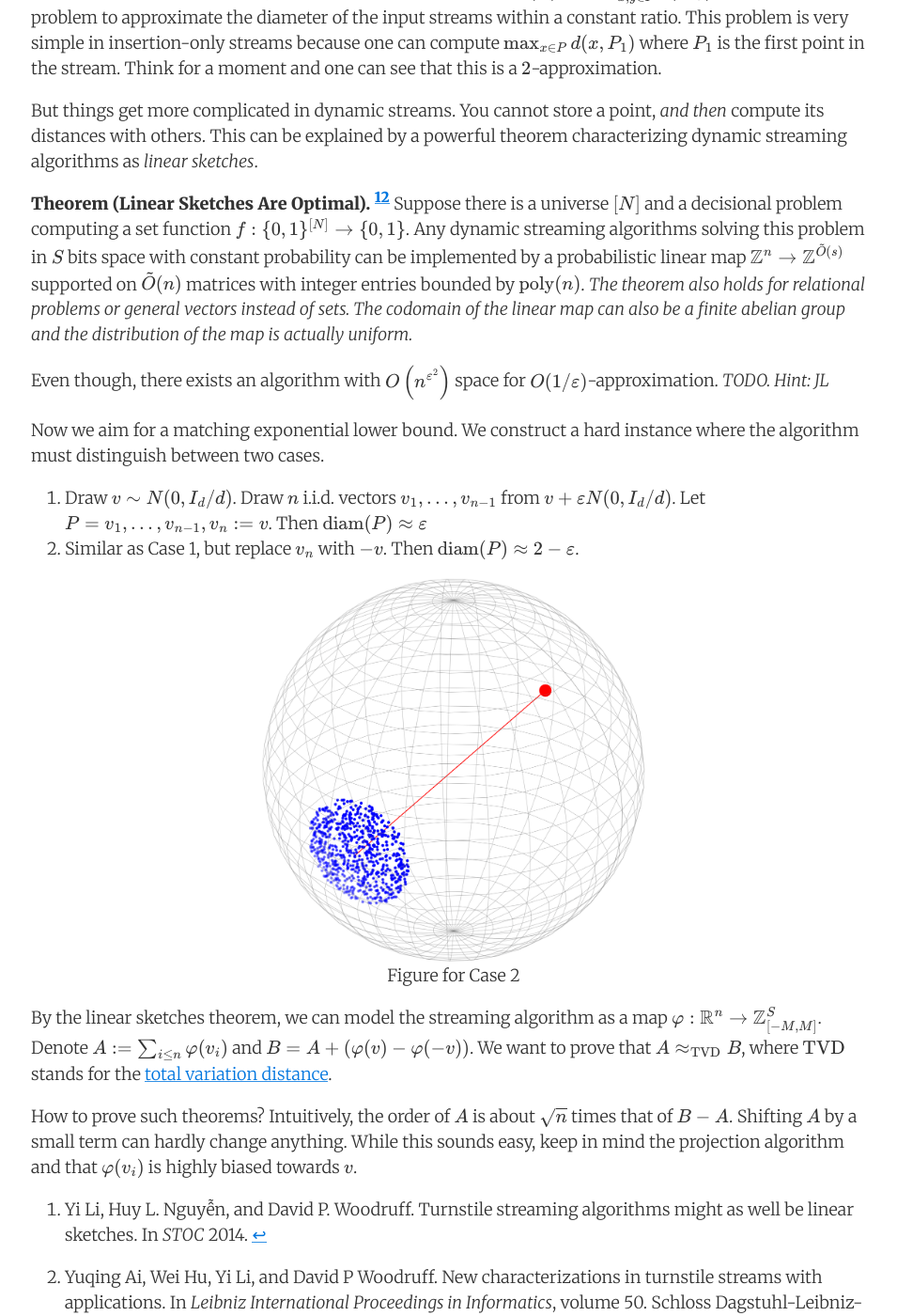
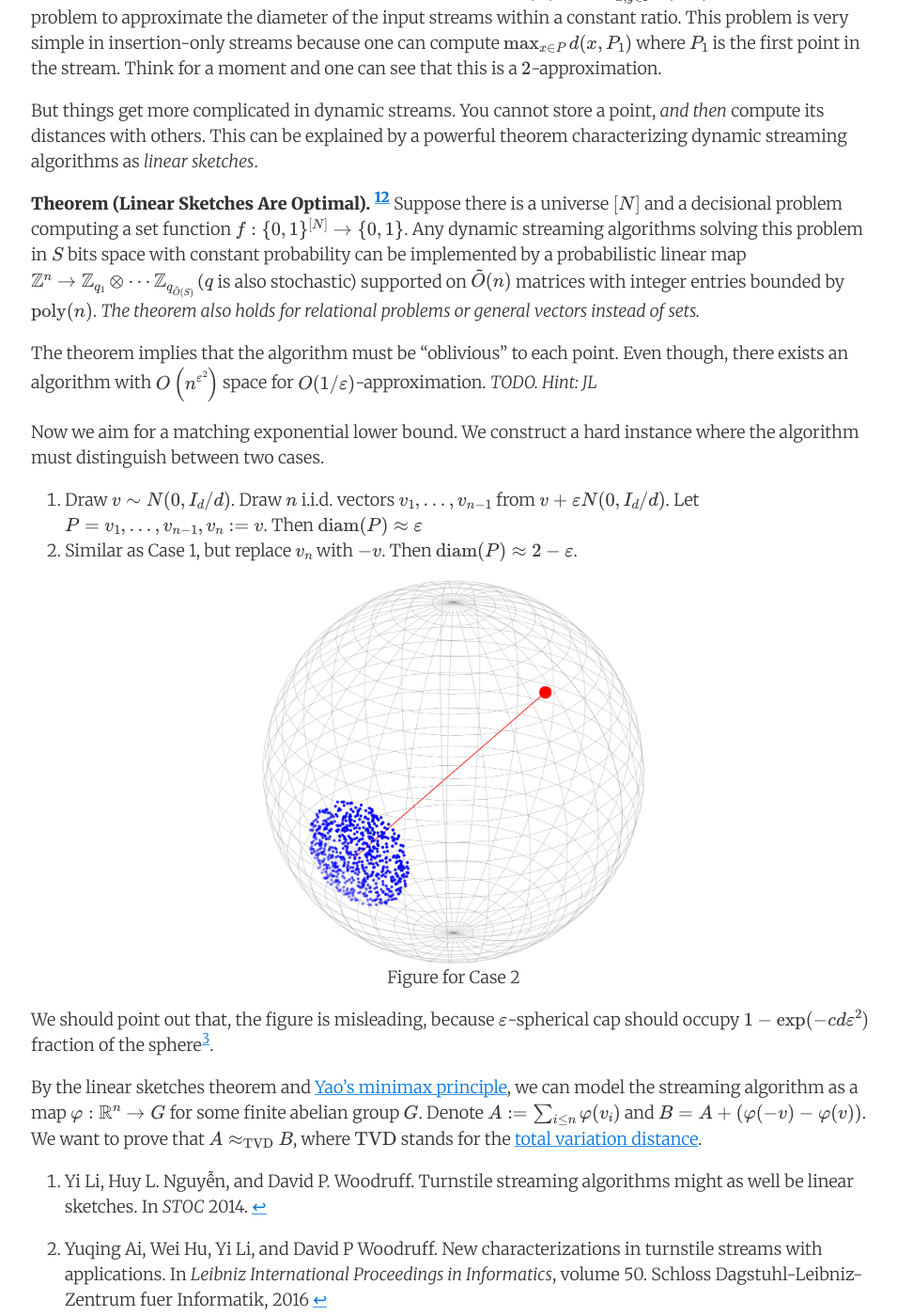
Before and after one commit to rushcheyo/blog, a Jekyll site: the page built from _posts/2023-12-09-geometric-lower-bound.md, in a window 1280 px wide and 1400 px high, scrolled down 604 px. Shown: the whole window at 94% size, without its empty margins (157-1112 px from the left). Built offline with Jekyll 4.4.1, drawn with Linux system fonts in a browser that asks for light colours; some of the changed text lies outside the part shown.

Commit message:
post 2 halfway

```diff
--- a/_posts/2023-12-09-geometric-lower-bound.md
+++ b/_posts/2023-12-09-geometric-lower-bound.md
@@ -25,9 +25,9 @@ In [my last post]({% post_url 2023-11-25-streaming-max-cut %}), I defined the dy
 
 But things get more complicated in dynamic streams. You cannot store a point, *and then* compute its distances with others. This can be explained by a powerful theorem characterizing dynamic streaming algorithms as *linear sketches*.
 
-**Theorem (Linear Sketches Are Optimal). [^LNW14][^AHLW16]** Suppose there is a universe $[N]$ and a decisional problem computing a set function $f:\lbrace 0,1\rbrace^{[N]} \to \lbrace 0,1\rbrace$. Any dynamic streaming algorithms solving this problem in $S$ bits space with constant probability can be implemented by a probabilistic linear map $\mathbb Z^n \to \mathbb Z^{\tilde O(s)}$ supported on $\tilde O(n)$ matrices with integer entries bounded by $\poly(n)$. *The theorem also holds for relational problems or general vectors instead of sets. The codomain of the linear map can also be a finite abelian group and the distribution of the map is actually uniform.*
+**Theorem (Linear Sketches Are Optimal). [^LNW14][^AHLW16]** Suppose there is a universe $[N]$ and a decisional problem computing a set function $f:\lbrace 0,1\rbrace^{[N]} \to \lbrace 0,1\rbrace$. Any dynamic streaming algorithms solving this problem in $S$ bits space with constant probability can be implemented by a probabilistic linear map $\mathbb Z^n \to \mathbb Z_{q_1}\otimes \cdots \mathbb Z_{q_{\tilde O(S)}}$ ($q$ is also stochastic) supported on $\tilde O(n)$ matrices with integer entries bounded by $\poly(n)$. *The theorem also holds for relational problems or general vectors instead of sets.*
 
-Even though, there exists an algorithm with $O\left(n^{\varepsilon^2}\right)$ space for $O(1/\varepsilon)$-approximation. *TODO. Hint: JL*
+The theorem implies that the algorithm must be "oblivious" to each point. Even though, there exists an algorithm with $O\left(n^{\varepsilon^2}\right)$ space for $O(1/\varepsilon)$-approximation. *TODO. Hint: JL*
 
 Now we aim for a matching exponential lower bound. We construct a hard instance where the algorithm must distinguish between two cases.
 
@@ -39,28 +39,12 @@ Now we aim for a matching exponential lower bound. We construct a hard instance
 <figcaption class="center">Figure for Case 2</figcaption>
 </figure>
 
-By the linear sketches theorem, we can model the streaming algorithm as a map $\varphi : \mathbb R^n \to \mathbb Z^S_{[-M,M]}$. Denote $A := \sum_{i \le n} \varphi(v_i)$ and $B = A + (\varphi(v) - \varphi(-v))$. We want to prove that $A \approx_{\TVD} B$, where $\TVD$ stands for the [total variation distance](https://en.wikipedia.org/wiki/Total_variation_distance_of_probability_measures).
+We should point out that, the figure is misleading, because $\varepsilon$-spherical cap should occupy $1 - \exp(-cd\varepsilon^2)$ fraction of the sphere[^constant].
 
-How to prove such theorems? Intuitively, the order of $A$ is about $\sqrt n$ times that of $B-A$. Shifting $A$ by  a small term can hardly change anything. While this sounds easy, keep in mind the projection algorithm and that $\varphi(v_i)$ is highly biased towards $v$.
-
-{% comment %}
-We start with studying the sum of two unbalanced random variables.
-
-We want to prove $A + B \approx A$.
-
-Directly consider
-$$
-\begin{align*}
-& \sum_{x} \left\lvert p_x-\sum_{y} p_{x-y} q_y \right\rvert\\
-=& \sum_{x} \left\lvert \sum_{y}(p_x - p_{x-y}) q_y \right\rvert\\
-\le & \sum_{x}\sum_{y}|p_x - p_{x-y}| q_y\\
-= & \sum_y q_y \sum_x |p_x - p_{x-y}|\\
-\le & \sqrt{\sum_y q_y^2} \cdot \sqrt{\sum_y \left(\sum_x |p_x - p_{x-y}|\right)^2}
-\end{align*}
-$$
-{% endcomment %}
+By the linear sketches theorem and [Yao's minimax principle](https://en.wikipedia.org/wiki/Yao%27s_principle), we can model the streaming algorithm as a map $\varphi : \mathbb R^n \to G$ for some finite abelian group $G$. Denote $A := \sum_{i \le n} \varphi(v_i)$ and $B = A + (\varphi(-v) - \varphi(v))$. We want to prove that $A \approx_{\TVD} B$, where $\TVD$ stands for the [total variation distance](https://en.wikipedia.org/wiki/Total_variation_distance_of_probability_measures).
 
 
 
 [^LNW14]: Yi Li, Huy L. Nguyễn, and David P. Woodruff. Turnstile streaming algorithms might as well be linear sketches. In *STOC* 2014.
 [^AHLW16]: Yuqing Ai, Wei Hu, Yi Li, and David P Woodruff. New characterizations in turnstile streams with applications. In *Leibniz International Proceedings in Informatics*, volume 50. Schloss Dagstuhl-Leibniz-Zentrum fuer Informatik, 2016
+[^constant]: We follow the convention that $C, c$ denotes positive absolute constants where $C$ is "large but bounded" and $c$ is "small but bounded away from $0$". We might abuse of notation that using the same symbol for different absolute constants.
```
Also changed, not shown: _posts/FL_lower_bound_fourier.md (added, +56 -0 lines), 1 other file.
